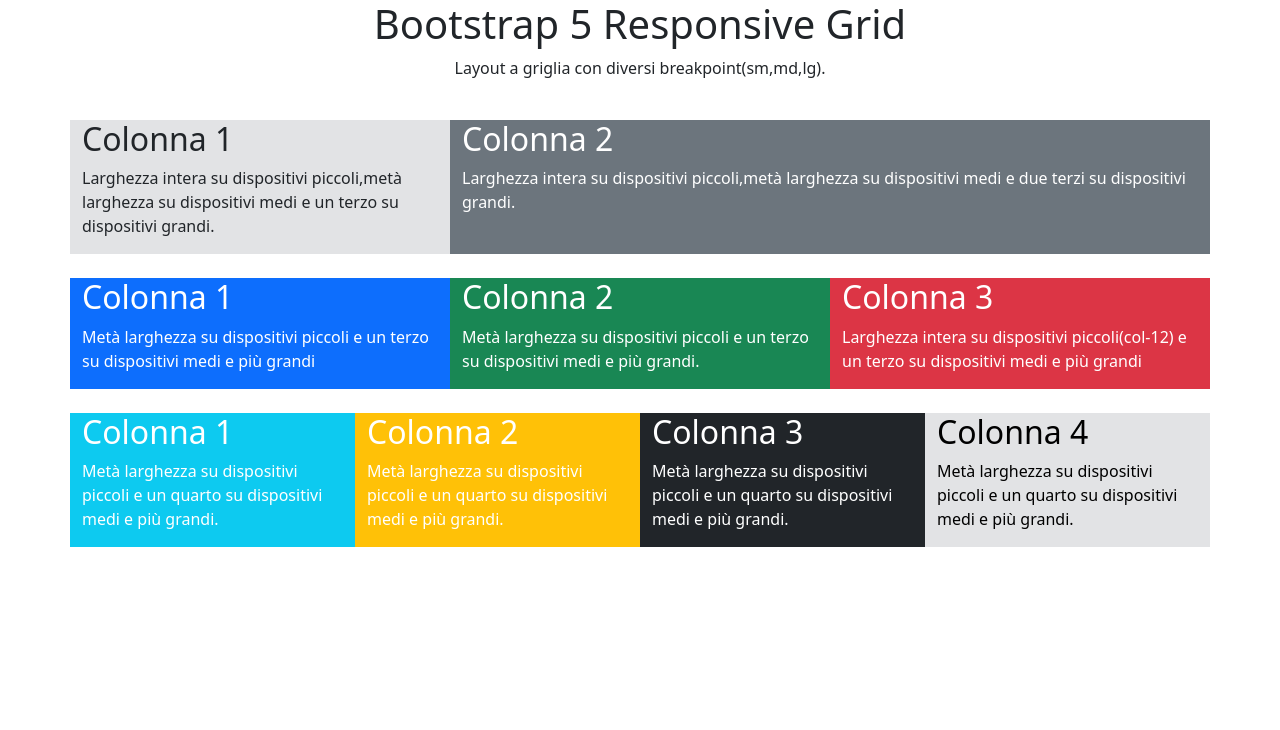
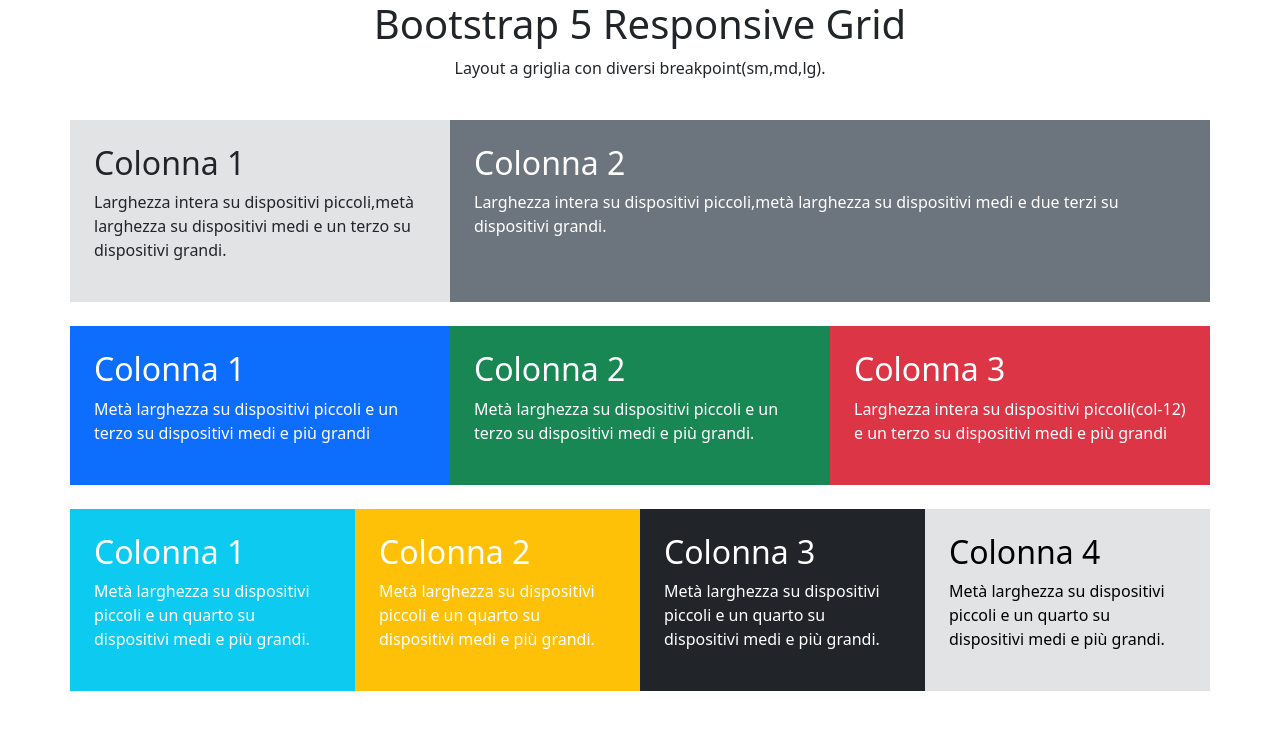
Before and after one commit to anthony-mure/htmlcss-bootstrap-layout, a plain HTML site: page index.html in a window 1280 px wide. Drawn offline with nearby package versions, Linux system fonts and the light colour scheme.

Commit message:
correzione(padding)

```diff
--- a/index.html
+++ b/index.html
@@ -33,12 +33,12 @@
 
     <div class="container">
       <div class="row mb-4">
-        <div class="bg-secondary-subtle col-12 col-md-6 col-lg-4">
+        <div class="bg-secondary-subtle col-12 col-md-6 col-lg-4 p-4">
           <h2>Colonna 1</h2>
           <p>Larghezza intera su dispositivi piccoli,metà larghezza su dispositivi medi e un terzo su dispositivi
             grandi.</p>
         </div>
-        <div class=" bg-secondary text-white col-12 col-md-6 col-lg-8">
+        <div class=" bg-secondary text-white col-12 col-md-6 col-lg-8 p-4">
           <h2>Colonna 2</h2>
           <p>Larghezza intera su dispositivi piccoli,metà larghezza su dispositivi medi e due terzi su dispositivi
             grandi.</p>
@@ -48,15 +48,15 @@
 
     <div class="container text-white">
       <div class="row mb-4">
-        <div class=" bg-primary col-6 col-md-4">
+        <div class=" bg-primary col-6 col-md-4 p-4">
           <h2>Colonna 1</h2>
           <p>Metà larghezza su dispositivi piccoli e un terzo su dispositivi medi e più grandi</p>
         </div>
-        <div class=" bg-success col-6 col-md-4">
+        <div class=" bg-success col-6 col-md-4 p-4">
           <h2>Colonna 2</h2>
           <p>Metà larghezza su dispositivi piccoli e un terzo su dispositivi medi e più grandi.</p>
         </div>
-        <div class=" bg-danger col-12 col-md-4 ">
+        <div class=" bg-danger col-12 col-md-4 p-4 ">
           <h2>Colonna 3</h2>
           <p>Larghezza intera su dispositivi piccoli(col-12) e un terzo su dispositivi medi e più grandi</p>
         </div>
@@ -65,19 +65,19 @@
 
     <div class="container text-white">
       <div class="row">
-        <div class=" bg-info col-6 col-md-3">
+        <div class=" bg-info col-6 col-md-3 p-4">
           <h2>Colonna 1</h2>
           <p>Metà larghezza su dispositivi piccoli e un quarto su dispositivi medi e più grandi.</p>
         </div>
-        <div class=" bg-warning col-6 col-md-3">
+        <div class=" bg-warning col-6 col-md-3 p-4">
           <h2>Colonna 2</h2>
           <p>Metà larghezza su dispositivi piccoli e un quarto su dispositivi medi e più grandi.</p>
         </div>
-        <div class=" bg-dark col-6 col-md-3">
+        <div class=" bg-dark col-6 col-md-3 p-4">
           <h2>Colonna 3</h2>
           <p>Metà larghezza su dispositivi piccoli e un quarto su dispositivi medi e più grandi.</p>
         </div>
-        <div class="bg-secondary-subtle text-black col-6 col-md-3">
+        <div class="bg-secondary-subtle text-black col-6 col-md-3 p-4">
           <h2>Colonna 4</h2>
           <p>Metà larghezza su dispositivi piccoli e un quarto su dispositivi medi e più grandi.</p>
         </div>
```
